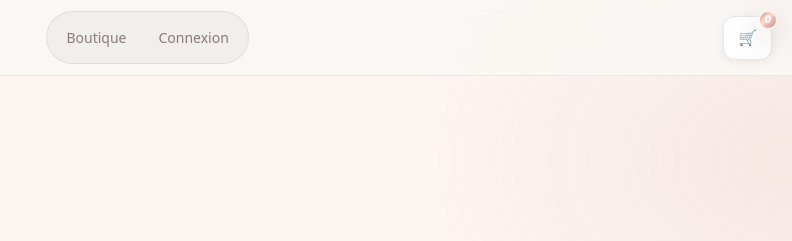
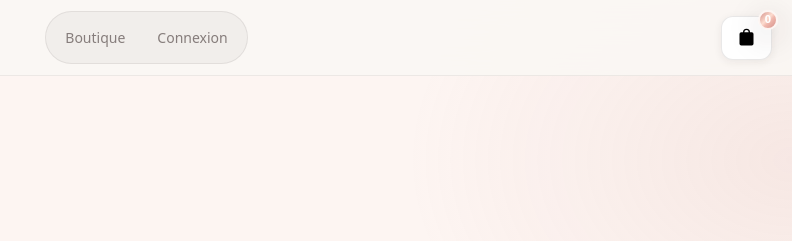
Before and after one commit to Luca-petit/maisoncirebackend, a plain HTML site: page candle-shop/legal.html in a window 1280 px wide. Shown: the top 241 px of the page, 488-1280 px from the left. Drawn offline with nearby package versions, Linux system fonts and the light colour scheme.

Commit message:
icone panier : remplacement emoji par SVG sac plein sans contour
Co-Authored-By: Claude Sonnet 4.6 <noreply@anthropic.com>

```diff
--- a/candle-shop/legal.html
+++ b/candle-shop/legal.html
@@ -85,7 +85,9 @@
 
     <div class="headerActions">
       <button class="cartBtn" id="cartBtn" aria-label="Ouvrir le panier">
-        <span aria-hidden="true">🛒</span>
+        <svg aria-hidden="true" width="21" height="21" viewBox="0 0 24 24" fill="currentColor">
+          <path fill-rule="evenodd" clip-rule="evenodd" d="M8 6a4 4 0 018 0h2a2 2 0 012 2v11a2 2 0 01-2 2H6a2 2 0 01-2-2V8a2 2 0 012-2h2zm1.5 0a2.5 2.5 0 015 0h-5z"/>
+        </svg>
         <span class="cartBtn__count" id="cartCount">0</span>
       </button>
     </div>
```
Also changed, not shown: candle-shop/index.html (+3 -1 lines).
